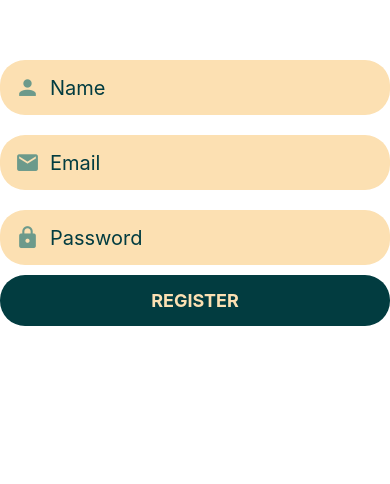
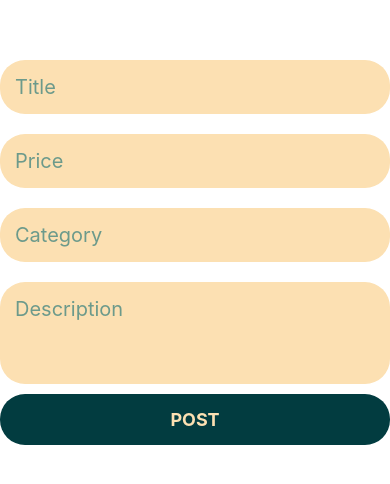
Before and after one commit to kozmarti/ReactNativeApp, a React Native app: screen /Account in a window 390 px wide. Shown: the top 484 px of the page. Built offline with nearby package versions, Linux system fonts and the light colour scheme.

Commit message:
last modifications to finish

```diff
--- a/App.js
+++ b/App.js
@@ -14,8 +14,8 @@
 import { TextInput } from 'react-native';
 import AppTextInput from './app/components/AppTextInput';
 import AppPicker from './app/components/AppPicker';
-import RegisterScreen from './app/screens/RegisterScreen';
+import ListingEditScreen from './app/screens/ListingEditScreen';
 
 export default function App() {
- return <RegisterScreen/>
+ return <ListingEditScreen/>
 }
--- a/app/components/AppPicker.js
+++ b/app/components/AppPicker.js
@@ -15,7 +15,13 @@
 		<TouchableWithoutFeedback onPress={() => setModalVisible(true)}>
 <View style={styles.container}>
 {icon && <MaterialCommunityIcons name={icon} size={25} color={colors.danger} style={styles.icon}/>}
-<AppText style={styles.text}>{selectedItem ? selectedItem.label : placeholder}</AppText>
+
+{selectedItem ? (
+<AppText style={styles.text}>{selectedItem.label}</AppText>
+	) : (
+	<AppText style={styles.placeholder}>{placeholder}</AppText>
+	)}
+
 {icon && <MaterialCommunityIcons name="chevron-down" size={25} color={colors.danger}/>}
 
 </View>
@@ -46,6 +52,11 @@
 	},
 	text:{
 		flex: 1
+	},
+	placeholder: {
+		color: colors.danger,
+		flex: 1
 	}
+
 })
 export default AppPicker;
--- a/app/components/AppText/AppText.js
+++ b/app/components/AppText/AppText.js
@@ -2,9 +2,9 @@
 import { Text, StyleSheet, Platform} from 'react-native';
 import colors from '../../config/colors';
 import styles from './styles';
-function AppText({children, style}) {
+function AppText({children, style, ...otherProps}) {
 	return (
-<Text style={[styles.text, style]}>{children}</Text>
+<Text style={[styles.text, style]} {...otherProps}>{children}</Text>
 	);
 }
 
--- a/app/components/AppTextInput.js
+++ b/app/components/AppTextInput.js
@@ -6,9 +6,9 @@
 import defaultStyles from '../config/styles'
 function AppTextInput({icon, ...otherProps}) {
 	return (
-<View style={styles.container}>
+<View style={[styles.container]}>
 {icon && <MaterialCommunityIcons name={icon} size={25} color={colors.danger} style={styles.icon}/>}
-<TextInput style={defaultStyles.text} {...otherProps}/>
+<TextInput placeholderTextColor={colors.danger} style={defaultStyles.text} {...otherProps}/>
 
 
 </View>
@@ -19,9 +19,9 @@
 		backgroundColor: colors.ormany,
 		borderRadius: 25,
 		flexDirection: "row",
-		width: "100%",
 		padding: 15,
-		marginVertical: 10
+		marginVertical: 10,
+		width: "100%"
 	},
 	icon: {
 		marginRight: 10
--- a/app/components/ListItem.js
+++ b/app/components/ListItem.js
@@ -1,9 +1,12 @@
 import React from 'react';
 import { View, StyleSheet, Image, TouchableHighlight } from 'react-native';
+
+import Swipeable from 'react-native-gesture-handler/Swipeable';
+import { GestureHandlerRootView } from 'react-native-gesture-handler';
+import {MaterialCommunityIcons} from '@expo/vector-icons';
+
 import colors from '../config/colors';
 import AppText from './AppText';
-import Swipeable from 'react-native-gesture-handler/Swipeable';
-import { GestureHandlerRootView } from 'react-native-gesture-handler';
 
 function ListItem({title, subTitle, image, IconComponent: IconComponent, onPress, renderRightActions}) {
 	return (
@@ -16,9 +19,11 @@
 	{IconComponent}
 {image && <Image source={image} style={styles.photo}/>}
 <View style={styles.detailsContainer}>
-	<AppText style={styles.title}>{title}</AppText>
-	{subTitle &&<AppText style={styles.subTitle}>{subTitle}</AppText>}
+	<AppText style={styles.title} numberOfLines={1}>{title}</AppText>
+	{subTitle &&<AppText style={styles.subTitle} numberOfLines={2}>{subTitle}</AppText>}
 </View>
+
+<MaterialCommunityIcons name="chevron-right" size={25} color={colors.danger}/>
 </View>
 </TouchableHighlight>
 </Swipeable>
@@ -29,7 +34,8 @@
 	container: {
 		flexDirection: "row",
 		padding: 15,
-		backgroundColor: colors.white
+		backgroundColor: colors.white,
+		alignItems: "center"
 	},
 	photo: {
 		width: 70,
@@ -43,12 +49,13 @@
 	subTitle: {
 		fontSize: 15,
 		fontWeight: "normal",
-		color: colors.secondary
+		color: colors.danger
 
 	},
 	detailsContainer: {
 		marginLeft: 10,
-		justifyContent: "center"
+		justifyContent: "center",
+		flex: 1
 	}
 })
 export default ListItem;
--- /dev/null
+++ b/app/components/forms/AppFormPicker.js
@@ -0,0 +1,23 @@
+import React from "react";
+import { useFormikContext } from "formik";
+
+import AppPicker from "../AppPicker";
+import ErrorMessage from "./ErrorMessage";
+
+function AppFormPicker({ items, name, placeholder }) {
+  const { errors, setFieldValue, touched, values } = useFormikContext();
+
+  return (
+    <>
+      <AppPicker
+        items={items}
+        onSelectItem={(item) => setFieldValue(name, item)}
+        placeholder={placeholder}
+        selectedItem={values[name]}
+      />
+      <ErrorMessage error={errors[name]} visible={touched[name]} />
+    </>
+  );
+}
+
+export default AppFormPicker;
--- a/app/components/forms/index.js
+++ b/app/components/forms/index.js
@@ -2,3 +2,4 @@
 export {default as AppFormField} from './AppFormField';
 export {default as SubmitButton} from './SubmitButton';
 export {default as ErrorMessage} from './ErrorMessage';
+export {default as AppFormPicker} from './AppFormPicker';
--- /dev/null
+++ b/app/screens/ListingEditScreen.js
@@ -0,0 +1,66 @@
+import React from "react";
+import { StyleSheet } from "react-native";
+import * as Yup from "yup";
+
+import {
+  AppForm as Form,
+  AppFormField as FormField,
+  AppFormPicker as Picker,
+  SubmitButton,
+} from "../components/forms";
+import Screen from "../components/Screen";
+
+const validationSchema = Yup.object().shape({
+  title: Yup.string().required().min(1).label("Title"),
+  price: Yup.number().required().min(1).max(10000).label("Price"),
+  description: Yup.string().label("Description"),
+  category: Yup.object().required().nullable().label("Category"),
+});
+
+const categories = [
+  { label: "Furniture", value: 1 },
+  { label: "Clothing", value: 2 },
+  { label: "Camera", value: 3 },
+];
+
+function ListingEditScreen() {
+  return (
+    <Screen style={styles.container}>
+      <Form
+        initialValues={{
+          title: "",
+          price: "",
+          description: "",
+          category: null,
+        }}
+        onSubmit={(values) => console.log(values)}
+        validationSchema={validationSchema}
+      >
+        <FormField maxLength={255} name="title" placeholder="Title" />
+        <FormField
+          keyboardType="numeric"
+          maxLength={8}
+          name="price"
+          placeholder="Price"
+        />
+        <Picker items={categories} name="category" placeholder="Category" />
+        <FormField
+          maxLength={255}
+          multiline
+          name="description"
+          numberOfLines={3}
+          placeholder="Description"
+        />
+        <SubmitButton title="Post" />
+      </Form>
+    </Screen>
+  );
+}
+
+const styles = StyleSheet.create({
+  container: {
+    padding: 10,
+    paddingTop: 50
+  },
+});
+export default ListingEditScreen;
--- a/app/screens/MessagesScreen.js
+++ b/app/screens/MessagesScreen.js
@@ -11,8 +11,8 @@
 const initialMessages = [
 	{
 	id: 1,
-	title: 'T1',
-	description: 'D1',
+	title: 'En informatique, un fichier texte ou fichier texte brut ou fichier texte simple est un fichier dont le contenu représente uniquement une suite de caractères ',
+	description: 'D1En informatique, un fichier texte ou fichier texte brut ou fichier texte simple est un fichier dont le contenu représente uniquement une suite de caractères',
 image: require('../assets/background.jpg')
 },
 {
```
